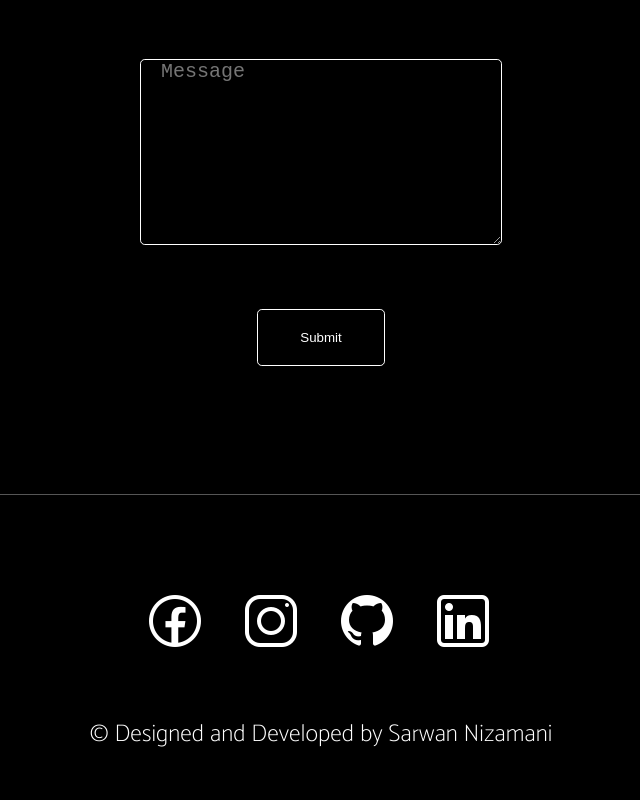
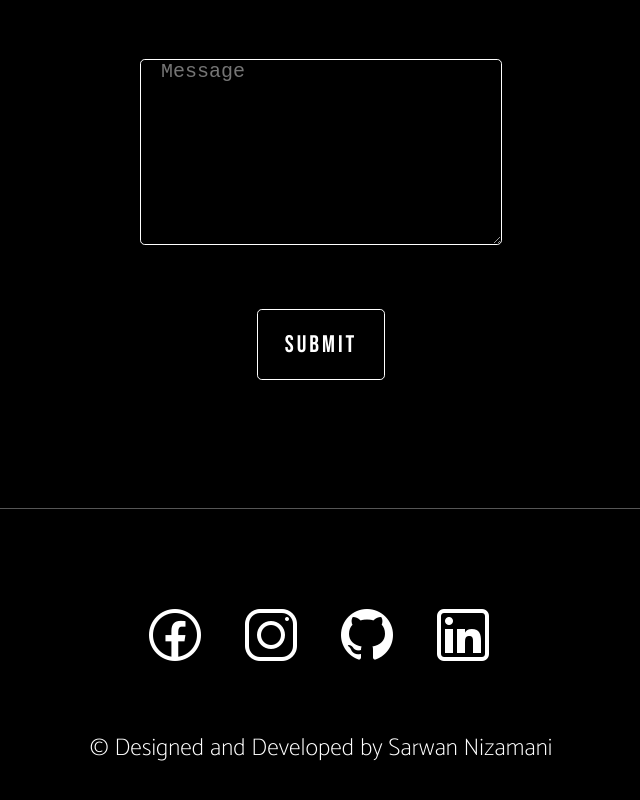
Before and after one commit to sarwan920/Sarwan-Nizamani, a React (Create React App) app: page / in a window 1280 px wide. Shown: the part 3867-4667 px from the top of the page, without its empty margins (319-959 px from the left). Built offline with nearby package versions, Linux system fonts and the light colour scheme.

Commit message:
update some design and fix font size

```diff
--- a/src/components/Contact.css
+++ b/src/components/Contact.css
@@ -58,6 +58,9 @@ textarea {
   color: #ffffff;
   border: #ffffffff 1px solid;
   border-radius: 0.3rem;
+  font-family: "Bebas Neue", cursive;
+  font-size: x-large;
+  letter-spacing: 3px;
 }
 
 .contact__button:hover {
@@ -98,6 +101,7 @@ textarea {
 
   .contact__button {
     margin-bottom: 4rem;
+
     width: 50%;
     padding: 20px 20px;
     background-color: black;
```
